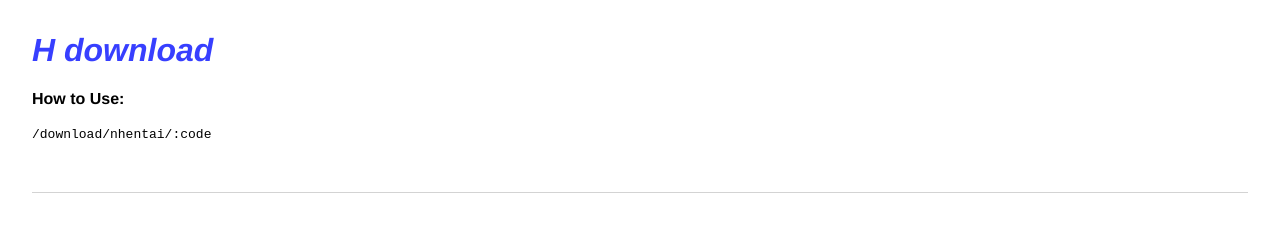
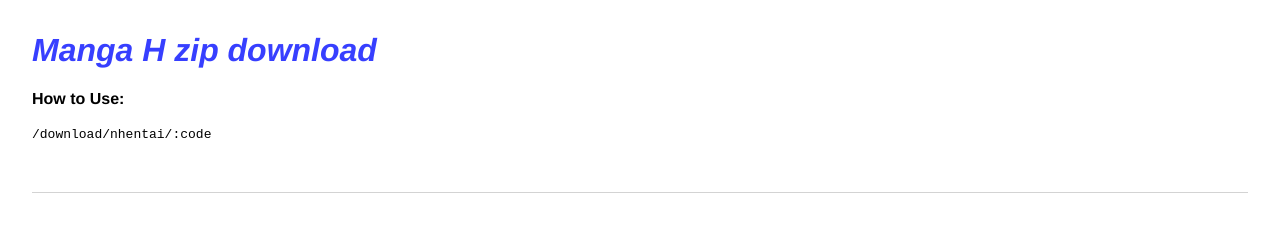
Before and after one commit to moedevel/mangadl, a website: page views/index.html in a window 1280 px wide. Drawn offline with Linux system fonts and the light colour scheme.

Commit message:
Update index.html

```diff
--- a/views/index.html
+++ b/views/index.html
@@ -10,7 +10,7 @@
 <!DOCTYPE html>
 <html lang="en">
   <head>
-    <title>Welcome to hdl</title>
+    <title>Welcome to Mangadl</title>
     <meta name="description" content="HDL">
     <link id="favicon" rel="icon" href="https://encrypted-tbn0.gstatic.com/images?q=tbn%3AANd9GcSAFHYqeZBo3cGMSYzo3TrNk8tUEDVtIwCALEmehlfK_SAf68JF">
     <meta charset="utf-8">
@@ -26,7 +26,7 @@
   <body>
     <header>
       <h1>
-        H download
+       Manga H zip download
       </h1>
     </header>
 
```
